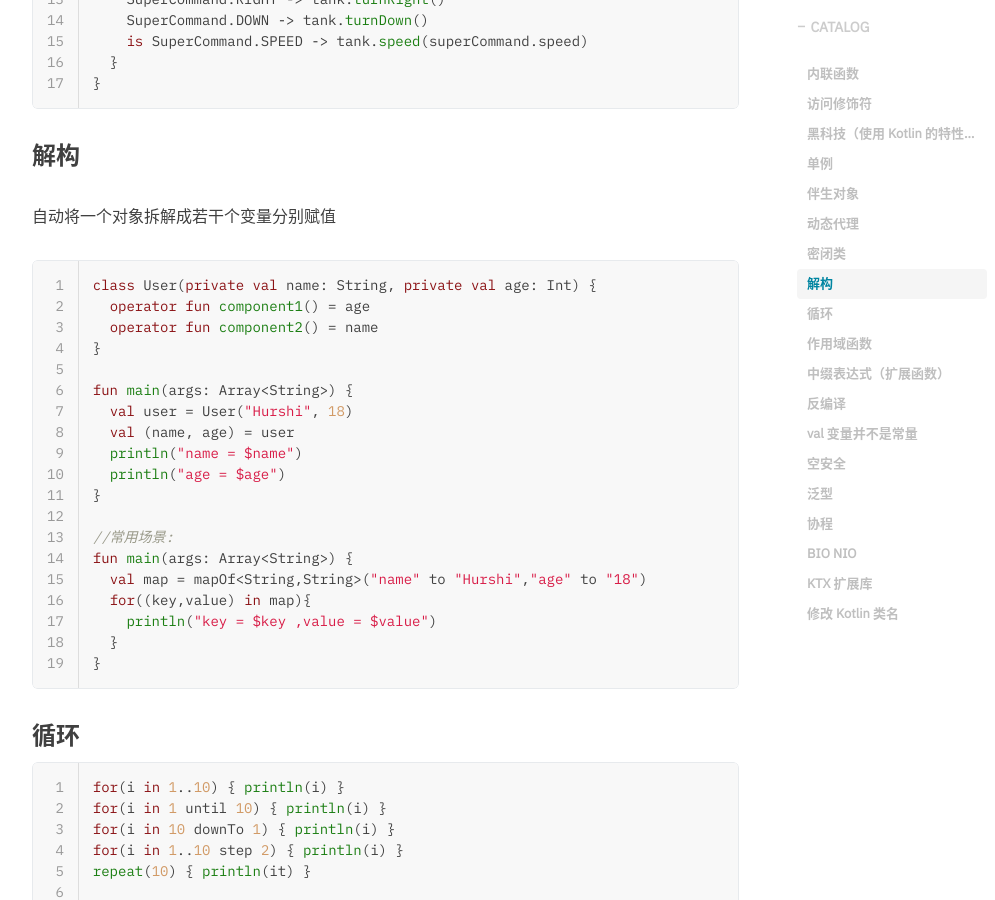
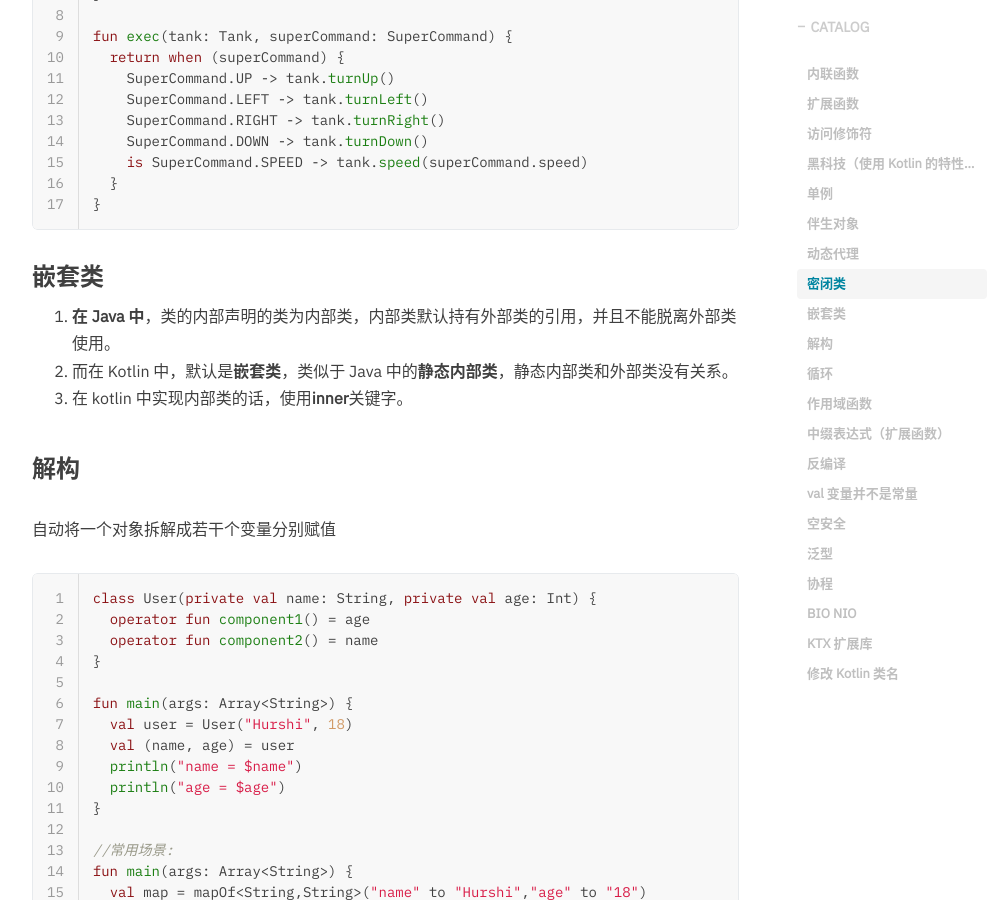
Before and after one commit to hurshi/hurshi.github.io, a Jekyll site: the page built from _posts/2019-11-06-notes_kotlin.md, in a window 1280 px wide and 900 px high, scrolled down 3273 px. Shown: the whole window, without its empty margins (233-1228 px from the left). Built offline with Jekyll 4.4.1, drawn with Linux system fonts in a browser that asks for light colours; nearby versions of some CDN libraries; comment, search, counter and statistics services are not loaded; some of the changed text lies outside the part shown.

Commit message:
add kotlin

````diff
--- a/_posts/2019-11-06-notes_kotlin.md
+++ b/_posts/2019-11-06-notes_kotlin.md
@@ -56,6 +56,10 @@
    ```
 
 4. 使用 `noinline` 拒绝内联。
+
+### 扩展函数
+
+扩展函数会被当作静态函数对待，所以不存在被子类重写这种操作。
 
 ### 访问修饰符
 * internal : 模块内可访问修饰符，但在 java 中，会被直接当作 public 使用的。
@@ -134,7 +138,14 @@
 }
    ```
 
+### 嵌套类
+
+1. **在 Java 中**，类的内部声明的类为内部类，内部类默认持有外部类的引用，并且不能脱离外部类使用。
+2. 而在 Kotlin 中，默认是**嵌套类**，类似于 Java 中的**静态内部类**，静态内部类和外部类没有关系。
+3. 在 kotlin 中实现内部类的话，使用**inner**关键字。
+
 ### 解构
+
 自动将一个对象拆解成若干个变量分别赋值
 
    ```kotlin
````
